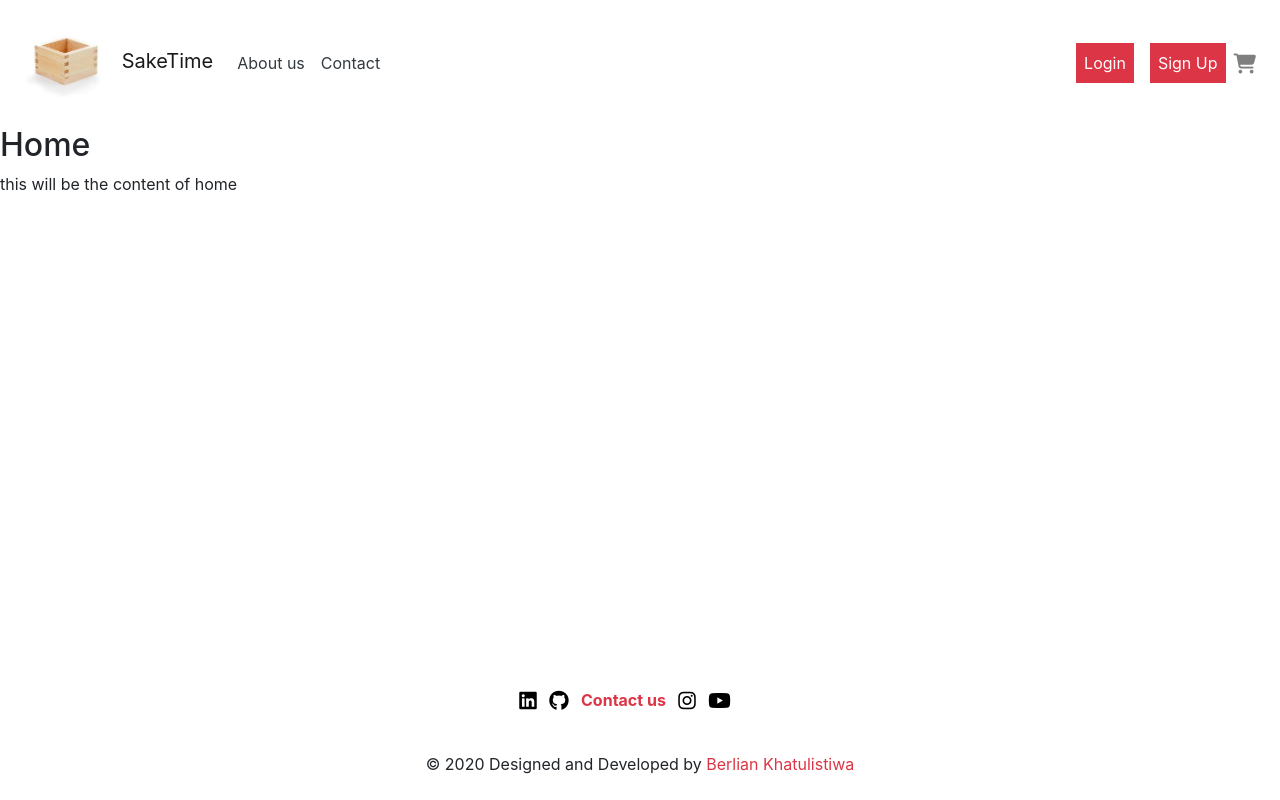
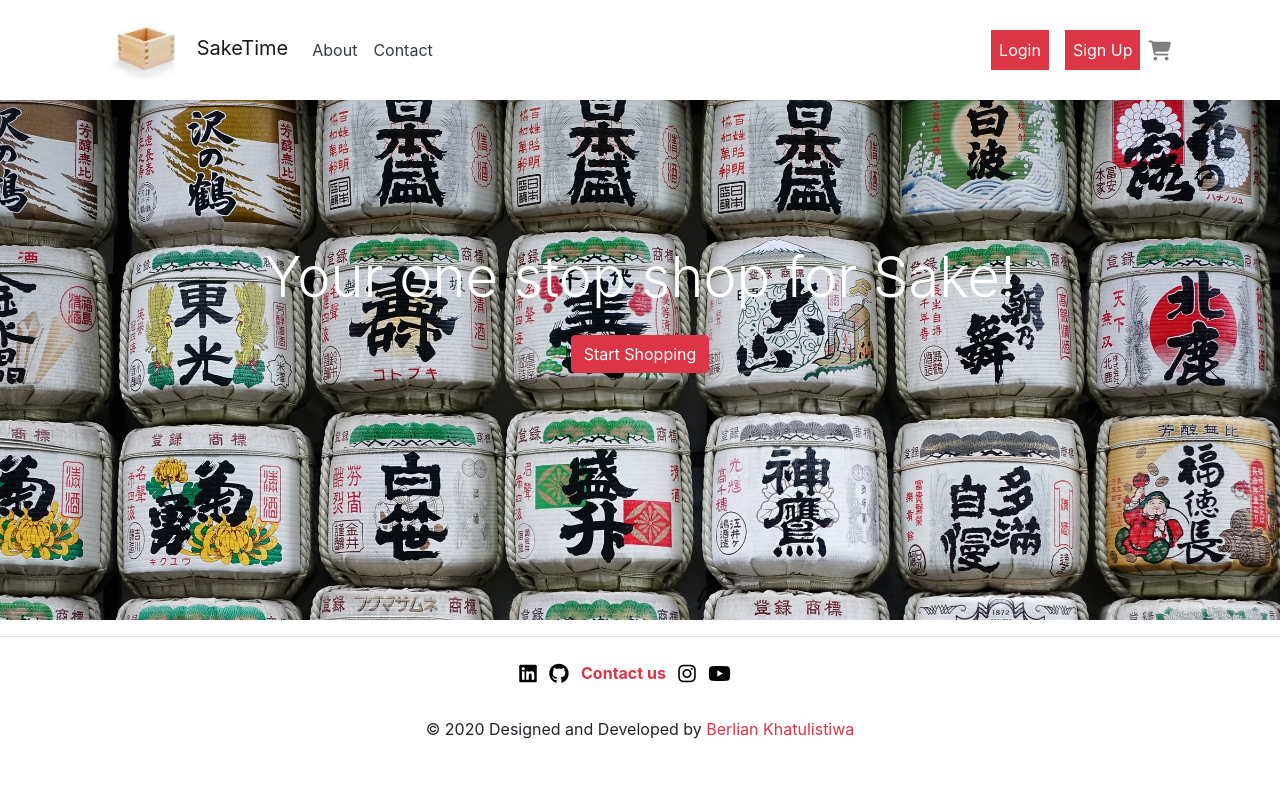
Before and after one commit to berlink2/saketime_project, a Django app: page / in a window 1280 px wide. Run offline with Django 3.2, Linux system fonts and the light colour scheme; some libraries are stand-ins or nearby versions.

Commit message:
header in home

```diff
--- a/main/templates/base.html
+++ b/main/templates/base.html
@@ -6,9 +6,6 @@
     <link rel="stylesheet" href="{% static "css/bootstrap.min.css" %}">
     <link rel="stylesheet" href="https://maxcdn.bootstrapcdn.com/bootstrap/4.0.0/css/bootstrap.min.css"
           integrity="sha384-Gn5384xqQ1aoWXA+058RXPxPg6fy4IWvTNh0E263XmFcJlSAwiGgFAW/dAiS6JXm" crossorigin="anonymous">
-    <script src="https://maxcdn.bootstrapcdn.com/bootstrap/4.0.0/js/bootstrap.min.js"
-            integrity="sha384-JZR6Spejh4U02d8jOt6vLEHfe/JQGiRRSQQxSfFWpi1MquVdAyjUar5+76PVCmYl"
-            crossorigin="anonymous"></script>
     <script src="https://kit.fontawesome.com/6b38a7ee17.js" crossorigin="anonymous"></script>
     {% block extra_head %}
     {% endblock extra_head %}
--- a/main/templates/contact_us.html
+++ b/main/templates/contact_us.html
@@ -23,7 +23,7 @@
                         {% endif %}
                     </div>
                     <div class="form-group">
-                        <p class="mx-auto text-center"> {{ form.message.label_tag }}</p> <textarea class="form-control {% if form.message.errors %}
+                        <p class="mx-auto text-center"> Message</p> <textarea class="form-control {% if form.message.errors %}
       is-invalid{% endif %}"
                                                                id="id_message"
                                                                name="message"
@@ -38,7 +38,7 @@
                     </div>
                 <div class="form-row col-12 text-center">
                     <div class="col-12">
-                    <button type="submit"  class="btn  btn-primary">Submit</button>
+                    <button type="submit"  class="btn  btn-danger">Submit</button>
                     </div>
                 </div>
                 </form>
--- a/main/templates/footer.html
+++ b/main/templates/footer.html
@@ -1,9 +1,10 @@
 <!-- Footer -->
-<footer>
-<nav class="navbar fixed-bottom text-center">
+<footer class="page-footer">
+    <hr/>
+<nav class="navbar text-center">
 
 
-    <div class="container">
+    <div class="container position-relative">
 
         <div class="row col-md-12 col-sm-12">
 
@@ -25,7 +26,7 @@
         </div>
 
 
-        <div class="footer-copyright text-center py-3 col-xs-12 col-sm-12 col-md-12 mt-2 mt-sm-2">© 2020 Designed and
+        <div class="footer-copyright text-center py-3 col-xs-12 col-sm-12 col-md-12">© 2020 Designed and
             Developed by
             <a class="text-danger" href="https://berlink2.github.io/Resume/">Berlian Khatulistiwa</a>
         </div>
--- a/main/templates/home.html
+++ b/main/templates/home.html
@@ -1,5 +1,31 @@
 {% extends 'base.html' %}
+
+{% block extra_head %}
+    <style>
+    .jumbotron-fluid {
+        background-image: url("../static/images/header.jpg");
+        height: 65vh;
+        min-height: 350px;
+        -webkit-background-size: cover;
+      -moz-background-size: cover;
+      -o-background-size: cover;
+      background-size: cover;
+
+
+    }
+
+
+    </style>
+{% endblock extra_head %}
+
 {% block content %}
-<h2>Home</h2>
-<p>this will be the content of home</p>
+   <div class="jumbotron-fluid text-center pt-5 text-white bg-image">
+        <div class="pt-5 mt-5">
+        <h1 class="display-4">Your one stop shop for Sake!</h1>
+        <a href="#" class="btn btn-danger mt-3">Start Shopping</a>
+      </div>
+   </div>
+
+
+
 {% endblock content %}
--- a/main/templates/navbar.html
+++ b/main/templates/navbar.html
@@ -1,27 +1,68 @@
 {% load staticfiles %}
-<nav class="navbar navbar-expand-lg navbar-light bg-white">
+
+<div class="container">
+<nav  class="navbar py-0 navbar-expand-lg navbar-light bg-white">
 
     <a class="navbar-brand" href="{% url 'home' %}">
-   <img src="{% static 'images/masu.jpeg' %}" width="100" height="100" alt="logo"> SakeTime
+   <img src="{% static 'images/masu.jpeg' %}" width="90" height="90" alt="logo"> SakeTime
     </a>
 
-    <button
-            class="navbar-toggler"
-            type="button"
-            data-toggle="collapse" data-target="#navbarSupportedContent"><span class="navbar-toggler-icon"></span>
-    </button>
+<button class="navbar-toggler" type="button" data-toggle="collapse" data-target="#navbarSupportedContent2">
+    <span class="navbar-toggler-icon"></span>
+    <div class="collapse navbar-collapse" id="navbarSupportedContent2">
+
+        <!-- Navbar content if browser shrunk -->
+        <ul class="navbar-nav mr-auto">
+
+            <li class="nav-item">
+                <a  class="nav-link text-dark" href="{% url 'about-us' %}">About</a>
+            </li>
+            <li class="nav-item">
+                <a class="nav-link text-dark" href="{% url 'contact-us' %}">Contact</a>
+            </li>
+        </ul>
+
+        <ul class="navbar-nav ml-auto">
+            {% if request.user.is_authenticated %}
+            <li class="nav-item">
+                <a class="nav-link text-dark " href="{% url 'logout' %}">Logout</a>
+            </li>
+            {% else %}
+             <li class="nav-item">
+                <a class="nav-link text-dark " href="{% url 'login' %}">Login</a>
+            </li>
+             <li class="nav-item">
+                <a class="nav-link text-dark" href="{% url 'register' %}">Sign Up</a>
+            </li>
+            {% endif %}
+
+        <li class="nav-item">
+            <a class="nav-link" href="{% url 'cart' %}">
+                <i class="fas fa-shopping-cart fa-lg"></i>
+            </a>
+
+
+            </li>
+
+        </ul>
+
+        <!-- Right -->
+    </div>
+</button>
 
     <div class="collapse navbar-collapse" id="navbarSupportedContent">
         <!-- Left -->
         <ul class="navbar-nav mr-auto">
 
             <li class="nav-item">
-                <a class="nav-link text-dark" href="{% url 'about-us' %}">About us</a></li>
+                <a class="nav-link text-dark" href="{% url 'about-us' %}">About</a>
+            </li>
             <li class="nav-item">
-                <a class="nav-link text-dark" href="{% url 'contact-us' %}">Contact</a></li>
+                <a class="nav-link text-dark" href="{% url 'contact-us' %}">Contact</a>
+            </li>
         </ul>
 
-        <ul class="navbar-nav">
+        <ul class="navbar-nav ml-auto">
             {% if request.user.is_authenticated %}
             <li class="nav-item">
                 <a class="nav-link text-white btn-danger mr-2" href="{% url 'logout' %}">Logout</a>
@@ -48,3 +89,4 @@
         <!-- Right -->
     </div>
 </nav>
+</div>
```
Also changed, not shown: main/templates/cart.html (+13 -2 lines), main/templates/login.html (+7 -4 lines), main/templates/register.html (+6 -3 lines), db.sqlite3, main/static/images/emptycart.jpg (added), main/static/images/header.jpg (added).
